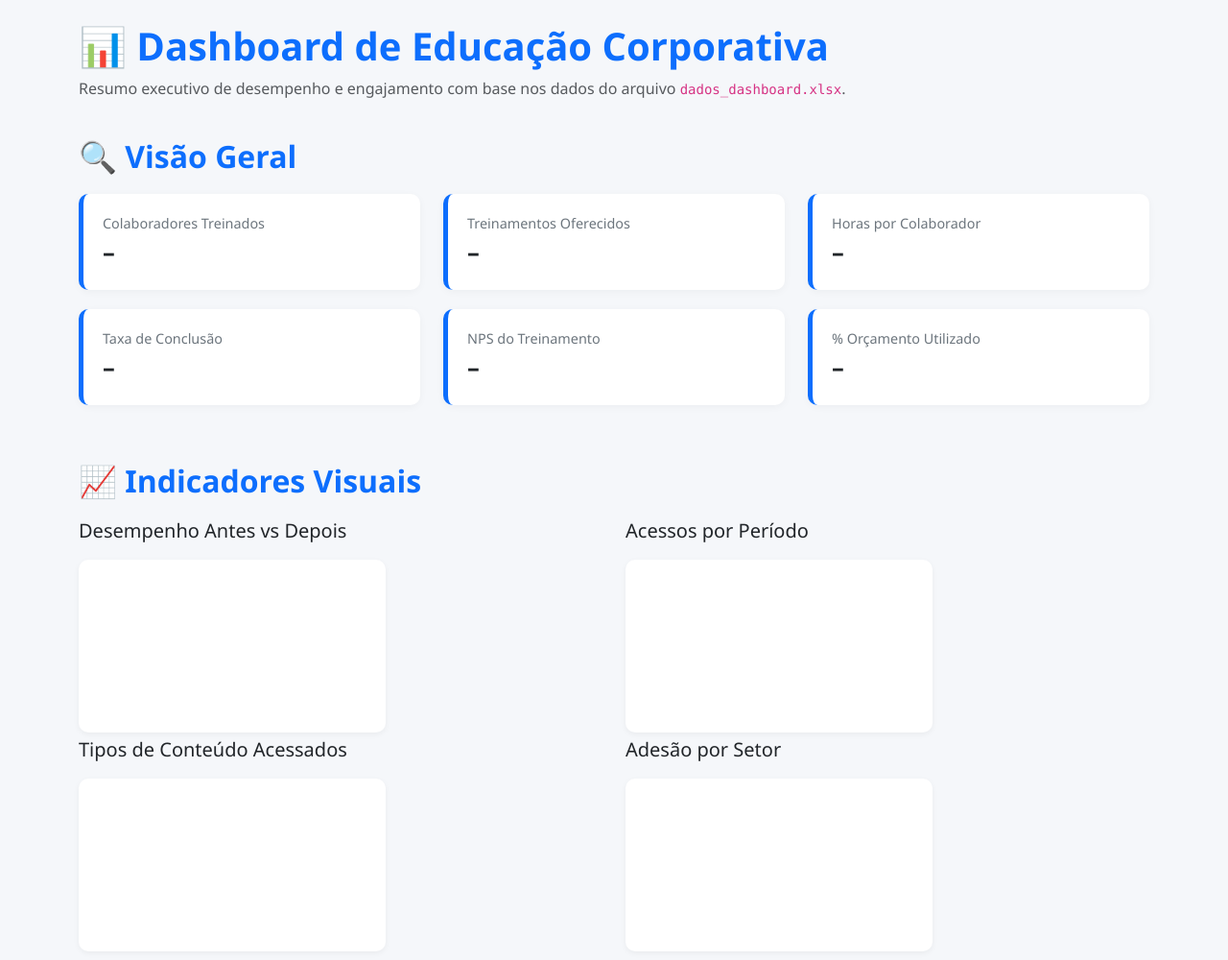
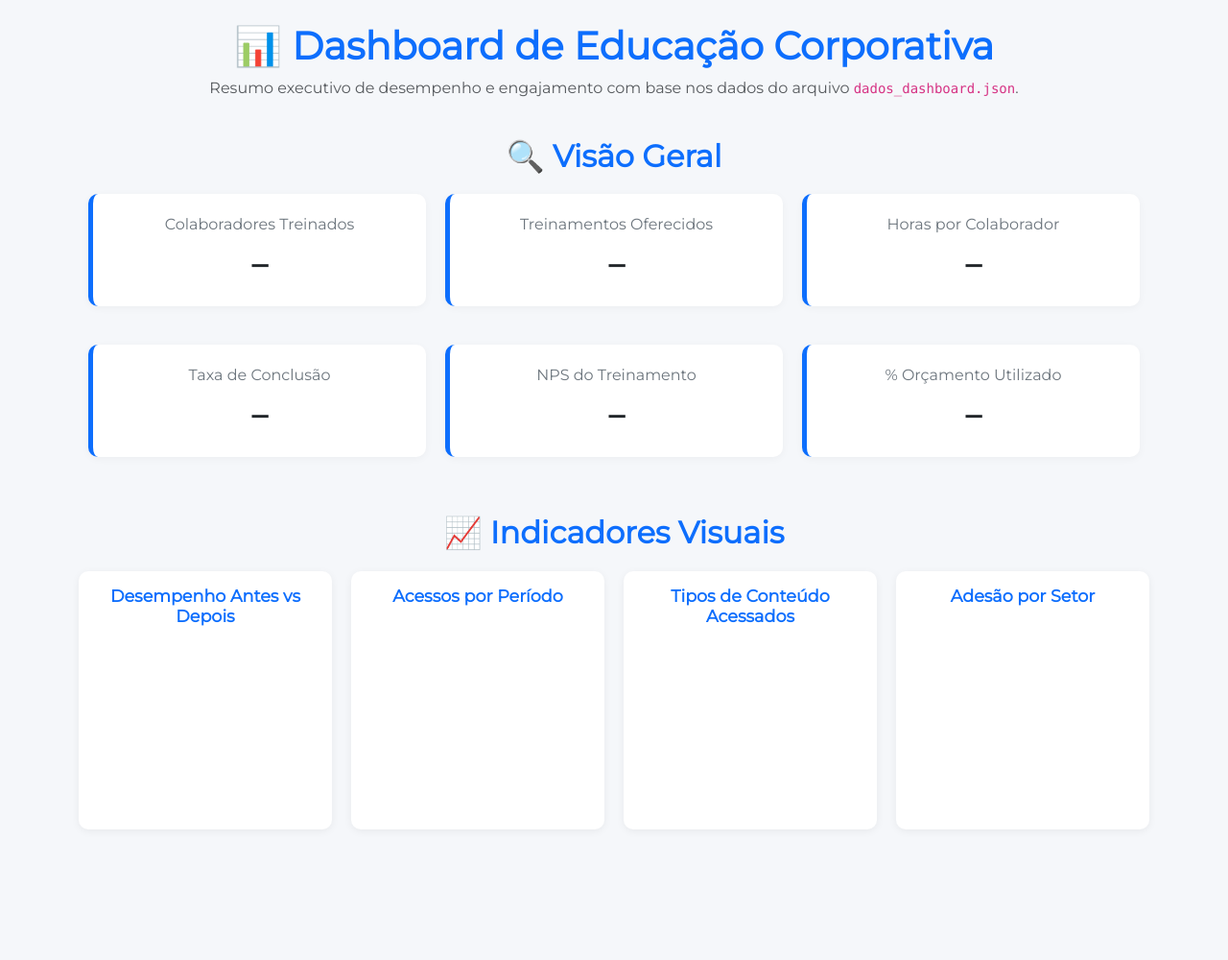
Before and after one commit to isaacdemelorocha/EduCorp_Indicadores, a plain HTML site: page index.html in a window 1280 px wide. Shown: the whole page at 96% size. After the commit the page ends 888 px from the top, so only its background shows below. Drawn offline with nearby package versions, Linux system fonts and the light colour scheme; no server answers.

Commit message:
Update index.html

```diff
--- a/index.html
+++ b/index.html
@@ -2,14 +2,21 @@
 <html lang="pt-br">
 <head>
   <meta charset="UTF-8" />
-  <meta name="viewport" content="width=device-width, initial-scale=1.0"/>
+  <meta name="viewport" content="width=device-width, initial-scale=1" />
   <title>Dashboard Educação Corporativa</title>
-  <link href="https://cdn.jsdelivr.net/npm/bootstrap@5.3.0/dist/css/bootstrap.min.css" rel="stylesheet">
+  <link href="https://cdn.jsdelivr.net/npm/bootstrap@5.3.0/dist/css/bootstrap.min.css" rel="stylesheet" />
+  <!-- Fonte Montserrat -->
+  <link href="https://fonts.googleapis.com/css2?family=Montserrat&display=swap" rel="stylesheet" />
   <style>
     body {
       background-color: #f5f7fa;
-      font-family: 'Segoe UI', sans-serif;
+      font-family: 'Montserrat', sans-serif;
     }
+
+    body, h1, h2, h3, h4, h5, h6, p, .kpi-title, .kpi-value, .chart-title, canvas {
+      font-family: 'Montserrat', sans-serif !important;
+    }
+
     h1, h2, h3 {
       font-weight: 600;
     }
@@ -25,22 +32,76 @@
       padding: 20px;
       border-radius: 10px;
       margin-bottom: 20px;
+      text-align: center;
+      transition: transform 0.3s ease;
+      cursor: default;
+    }
+    .kpi-card:hover {
+      transform: translateY(-5px);
+      box-shadow: 0 6px 15px rgba(0,0,0,0.15);
     }
     .kpi-title {
-      font-size: 0.9rem;
+      font-size: 1rem;
       color: #6c757d;
     }
     .kpi-value {
-      font-size: 1.6rem;
+      font-size: 2rem;
       font-weight: bold;
       color: #212529;
+      margin-top: 5px;
+    }
+    /* Layout dos KPIs: 3 por linha no desktop, responsivo */
+    .kpi-row {
+      display: flex;
+      flex-wrap: wrap;
+      gap: 20px;
+      justify-content: center;
+    }
+    .kpi-card-wrapper {
+      flex: 1 1 calc(33.333% - 20px);
+      max-width: calc(33.333% - 20px);
+    }
+    @media (max-width: 768px) {
+      .kpi-card-wrapper {
+        flex: 1 1 calc(50% - 20px);
+        max-width: calc(50% - 20px);
+      }
+    }
+    @media (max-width: 480px) {
+      .kpi-card-wrapper {
+        flex: 1 1 100%;
+        max-width: 100%;
+      }
+    }
+
+    /* Grid dos gráficos: 4 por linha */
+    .charts-grid {
+      display: grid;
+      grid-template-columns: repeat(auto-fit, minmax(250px, 1fr));
+      gap: 20px;
+    }
+    .chart-container {
+      background: white;
+      border-radius: 10px;
+      padding: 15px;
+      box-shadow: 0 2px 8px rgba(0,0,0,0.06);
+      transition: transform 0.3s ease, box-shadow 0.3s ease;
+      cursor: pointer;
+    }
+    .chart-container:hover {
+      transform: translateY(-8px);
+      box-shadow: 0 8px 20px rgba(0,0,0,0.15);
+    }
+    .chart-title {
+      margin-bottom: 10px;
+      color: #0d6efd;
+      font-weight: 600;
+      font-size: 1.1rem;
+      text-align: center;
     }
     canvas {
-      background: white;
-      border-radius: 10px;
-      padding: 10px;
-      margin-top: 10px;
-      box-shadow: 0 2px 6px rgba(0,0,0,0.05);
+      width: 100% !important;
+      height: 180px !important;
     }
   </style>
 </head>
@@ -48,47 +109,47 @@
 
 <div class="container py-4">
 
-  <!-- Macro: Título e Resumo -->
-  <header class="mb-4">
+  <!-- Título e Resumo -->
+  <header class="mb-4 text-center">
     <h1 class="text-primary">📊 Dashboard de Educação Corporativa</h1>
-    <p class="text-muted">Resumo executivo de desempenho e engajamento com base nos dados do arquivo <code>dados_dashboard.xlsx</code>.</p>
+    <p class="text-muted">Resumo executivo de desempenho e engajamento com base nos dados do arquivo <code>dados_dashboard.json</code>.</p>
   </header>
 
-  <!-- Indicadores-chave (KPI Cards) -->
+  <!-- KPIs -->
   <section>
-    <h2 class="section-title">🔍 Visão Geral</h2>
-    <div class="row">
-      <div class="col-md-4">
+    <h2 class="section-title text-center">🔍 Visão Geral</h2>
+    <div class="kpi-row">
+      <div class="kpi-card-wrapper">
         <div class="kpi-card">
           <div class="kpi-title">Colaboradores Treinados</div>
           <div class="kpi-value" id="colaboradores">–</div>
         </div>
       </div>
-      <div class="col-md-4">
+      <div class="kpi-card-wrapper">
         <div class="kpi-card">
           <div class="kpi-title">Treinamentos Oferecidos</div>
           <div class="kpi-value" id="treinamentos">–</div>
         </div>
       </div>
-      <div class="col-md-4">
+      <div class="kpi-card-wrapper">
         <div class="kpi-card">
           <div class="kpi-title">Horas por Colaborador</div>
           <div class="kpi-value" id="horas">–</div>
         </div>
       </div>
-      <div class="col-md-4">
+      <div class="kpi-card-wrapper">
         <div class="kpi-card">
           <div class="kpi-title">Taxa de Conclusão</div>
           <div class="kpi-value" id="conclusao">–</div>
         </div>
       </div>
-      <div class="col-md-4">
+      <div class="kpi-card-wrapper">
         <div class="kpi-card">
           <div class="kpi-title">NPS do Treinamento</div>
           <div class="kpi-value" id="nps">–</div>
         </div>
       </div>
-      <div class="col-md-4">
+      <div class="kpi-card-wrapper">
         <div class="kpi-card">
           <div class="kpi-title">% Orçamento Utilizado</div>
           <div class="kpi-value" id="orcamento">–</div>
@@ -97,51 +158,48 @@
     </div>
   </section>
 
-  <!-- Micro: Gráficos -->
+  <!-- Gráficos -->
   <section>
-    <h2 class="section-title">📈 Indicadores Visuais</h2>
-    <div class="row">
-      <div class="col-md-6">
-        <h5>Desempenho Antes vs Depois</h5>
-        <canvas id="graficoDesempenho" height="160"></canvas>
+    <h2 class="section-title text-center">📈 Indicadores Visuais</h2>
+    <div class="charts-grid">
+      <div class="chart-container">
+        <h5 class="chart-title">Desempenho Antes vs Depois</h5>
+        <canvas id="graficoDesempenho"></canvas>
       </div>
-      <div class="col-md-6">
-        <h5>Acessos por Período</h5>
-        <canvas id="graficoAcessos" height="160"></canvas>
+      <div class="chart-container">
+        <h5 class="chart-title">Acessos por Período</h5>
+        <canvas id="graficoAcessos"></canvas>
       </div>
-      <div class="col-md-6">
-        <h5>Tipos de Conteúdo Acessados</h5>
-        <canvas id="graficoConteudo" height="160"></canvas>
+      <div class="chart-container">
+        <h5 class="chart-title">Tipos de Conteúdo Acessados</h5>
+        <canvas id="graficoConteudo"></canvas>
       </div>
-      <div class="col-md-6">
-        <h5>Adesão por Setor</h5>
-        <canvas id="graficoSetor" height="160"></canvas>
+      <div class="chart-container">
+        <h5 class="chart-title">Adesão por Setor</h5>
+        <canvas id="graficoSetor"></canvas>
       </div>
     </div>
   </section>
+
 </div>
 
-<!-- Scripts -->
-<script src="https://cdn.jsdelivr.net/npm/xlsx@0.18.5/dist/xlsx.full.min.js"></script>
+<!-- Chart.js -->
 <script src="https://cdn.jsdelivr.net/npm/chart.js"></script>
 
 <script>
   async function carregarDadosDashboard() {
     try {
-    const response = await fetch('dados_dashboard.xlsx');
-    const arrayBuffer = await response.arrayBuffer();
-    const workbook = XLSX.read(arrayBuffer, { type: 'array' });
-    const worksheet = workbook.Sheets[workbook.SheetNames[0]];
-    const json = XLSX.utils.sheet_to_json(worksheet);
-    const dados = json[0];
+      const response = await fetch('dados_dashboard.json');
+      if (!response.ok) throw new Error('Não foi possível carregar o arquivo JSON');
+      const dados = await response.json();
 
-    // Atualiza KPIs
-    document.getElementById('colaboradores').textContent = dados['Colaboradores Treinados'] || '–';
-    document.getElementById('treinamentos').textContent = dados['Treinamentos Oferecidos'] || '–';
-    document.getElementById('horas').textContent = dados['Horas por Colaborador'] || '–';
-    document.getElementById('conclusao').textContent = (dados['Taxa Conclusao (%)'] || 0) + '%';
-    document.getElementById('nps').textContent = dados['NPS Treinamento'] || '–';
-    document.getElementById('orcamento').textContent = (dados['% Orcamento Usado'] || 0) + '%';
+      // Atualizar KPIs
+      document.getElementById('colaboradores').textContent = dados.colaboradoresTreinados ?? '–';
+      document.getElementById('treinamentos').textContent = dados.treinamentosOferecidos ?? '–';
+      document.getElementById('horas').textContent = dados.horasPorColaborador ?? '–';
+      document.getElementById('conclusao').textContent = (dados.taxaConclusaoPercent ?? 0) + '%';
+      document.getElementById('nps').textContent = dados.npsTreinamento ?? '–';
+      document.getElementById('orcamento').textContent = (dados.orcamentoUtilizadoPercent ?? 0) + '%';
 
       // Gráfico 1: Desempenho Antes vs Depois
       new Chart(document.getElementById('graficoDesempenho'), {
@@ -150,13 +208,18 @@ async function carregarDadosDashboard() {
           labels: ['Antes', 'Depois'],
           datasets: [{
             label: 'Nota Média',
-          data: [dados['Nota Pre-Treinamento'], dados['Nota Pos-Treinamento']],
+            data: [dados.notaPreTreinamento ?? 0, dados.notaPosTreinamento ?? 0],
             backgroundColor: ['#dc3545', '#198754']
           }]
         },
         options: {
           responsive: true,
-        plugins: { legend: { display: false } }
+          plugins: {
+            legend: { display: false }
+          },
+          scales: {
+            y: { beginAtZero: true, max: 10 }
+          }
         }
       });
 
@@ -167,7 +230,7 @@ async function carregarDadosDashboard() {
           labels: ['Dia', 'Semana', 'Mês'],
           datasets: [{
             label: 'Acessos',
-          data: [dados['Acessos Dia'], dados['Acessos Semana'], dados['Acessos Mes']],
+            data: [dados.acessosDia ?? 0, dados.acessosSemana ?? 0, dados.acessosMes ?? 0],
             borderColor: '#0d6efd',
             backgroundColor: 'rgba(13, 110, 253, 0.2)',
             fill: true,
@@ -176,23 +239,30 @@ async function carregarDadosDashboard() {
         },
         options: {
           responsive: true,
-        plugins: { legend: { display: false } }
+          plugins: {
+            legend: { display: false }
+          },
+          scales: {
+            y: { beginAtZero: true }
+          }
         }
       });
 
-    // Gráfico 3: Conteúdo Acessado
+      // Gráfico 3: Tipos de Conteúdo Acessados
       new Chart(document.getElementById('graficoConteudo'), {
         type: 'pie',
         data: {
           labels: ['Vídeo', 'Leitura', 'Workshop'],
           datasets: [{
-          data: [dados['Acessos Video'], dados['Acessos Leitura'], dados['Acessos Workshop']],
+            data: [dados.acessosVideo ?? 0, dados.acessosLeitura ?? 0, dados.acessosWorkshop ?? 0],
             backgroundColor: ['#ffc107', '#20c997', '#6f42c1']
           }]
         },
         options: {
           responsive: true,
-        plugins: { legend: { position: 'bottom' } }
+          plugins: {
+            legend: { position: 'bottom' }
+          }
         }
       });
 
@@ -204,9 +274,11 @@ async function carregarDadosDashboard() {
           datasets: [{
             label: 'Adesão (%)',
             data: [
-            dados['Adesao RH'], dados['Adesao TI'],
-            dados['Adesao Financeiro'], dados['Adesao Comercial'],
-            dados['Adesao Operacoes']
+              dados.adesaoRH ?? 0,
+              dados.adesaoTI ?? 0,
+              dados.adesaoFinanceiro ?? 0,
+              dados.adesaoComercial ?? 0,
+              dados.adesaoOperacoes ?? 0
             ],
             backgroundColor: '#6610f2'
           }]
@@ -214,17 +286,22 @@ async function carregarDadosDashboard() {
         options: {
           responsive: true,
           indexAxis: 'y',
-        plugins: { legend: { display: false } }
+          plugins: {
+            legend: { display: false }
+          },
+          scales: {
+            x: { beginAtZero: true, max: 100 }
+          }
         }
       });
 
-  } catch (err) {
-    console.error("Erro ao carregar o arquivo:", err);
-    alert("Erro ao carregar dados_dashboard.xlsx. Verifique se o arquivo está no diretório e se você está usando um servidor local.");
+    } catch (error) {
+      console.error('Erro ao carregar dados:', error);
+      alert('Erro ao carregar dados do dashboard. Confira se o arquivo "dados_dashboard.json" está disponível e se está executando via servidor local.');
     }
   }
 
-// Executar ao carregar a página
+  // Executa ao carregar a página
   window.onload = carregarDadosDashboard;
 </script>
 
```
Lines whose indentation alone changed are shown as unchanged.
